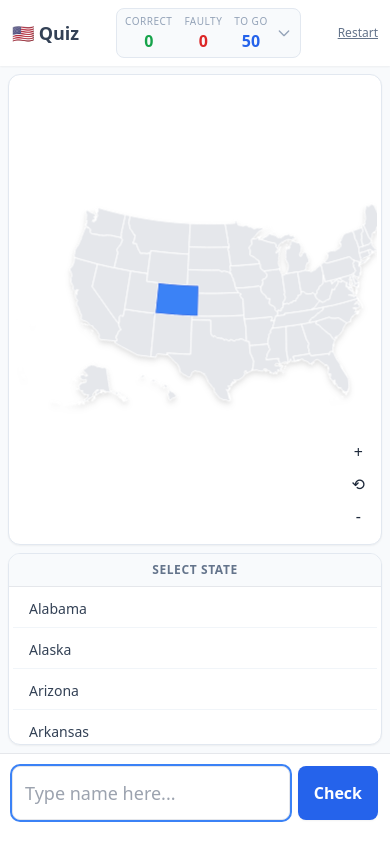
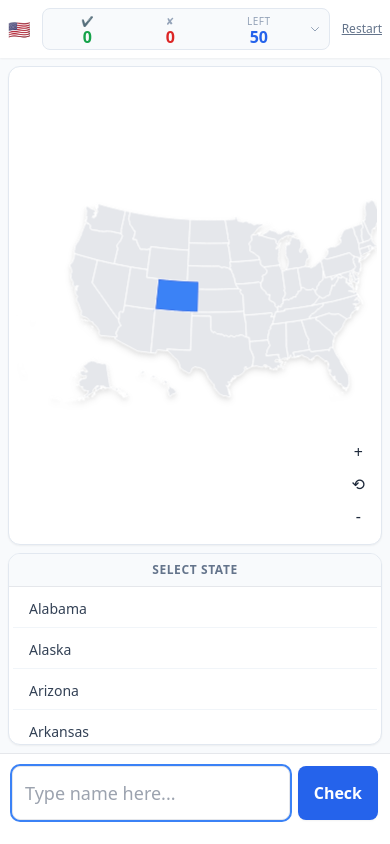
Before and after one commit to sonsinos/map-quizlet, a plain HTML site: page index.html in a window 390 px wide. Drawn offline with nearby package versions, Linux system fonts and the light colour scheme.

Commit message:
ui refacroting

```diff
--- a/index.html
+++ b/index.html
@@ -109,32 +109,37 @@
 
     <!-- Header / Scoreboard -->
     <header class="bg-white shadow-sm z-40 relative">
-        <div class="max-w-6xl mx-auto flex justify-between items-center px-3 py-2 md:py-3 relative z-50 bg-white">
-            <h1 class="text-lg md:text-2xl font-bold text-slate-700">🇺🇸 Quiz</h1>
+        <div class="max-w-6xl mx-auto flex justify-between items-center px-2 py-2 md:py-3 relative z-50 bg-white">
+            <h1 class="text-lg md:text-2xl font-bold text-slate-700 shrink-0 mr-1">
+                🇺🇸<span class="hidden sm:inline"> Quiz</span>
+            </h1>
 
             <!-- Scoreboard / Toggle Button -->
-            <button id="score-toggle" onclick="toggleHistory()" class="flex items-center gap-2 md:gap-4 bg-slate-50 hover:bg-slate-100 border border-slate-200 rounded-lg px-2 py-1 md:px-4 md:py-2 transition-colors group">
-                <div class="flex gap-3 md:gap-6 text-xs md:text-sm font-medium">
+            <button id="score-toggle" onclick="toggleHistory()" class="flex items-center gap-1 md:gap-4 bg-slate-50 hover:bg-slate-100 border border-slate-200 rounded-lg px-2 py-1 md:px-4 md:py-2 transition-colors group flex-grow justify-center max-w-md mx-2">
+                <div class="flex gap-3 md:gap-6 text-xs md:text-sm font-medium w-full justify-around">
                     <div class="flex flex-col items-center">
-                        <span class="text-[10px] text-slate-400 uppercase tracking-wider">Correct</span>
-                        <span id="score-correct" class="text-green-600 font-bold text-base md:text-lg">0</span>
+                        <span class="text-[10px] text-slate-400 uppercase tracking-wider hidden sm:inline">Correct</span>
+                        <span class="text-[10px] text-slate-400 uppercase tracking-wider sm:hidden">✔</span>
+                        <span id="score-correct" class="text-green-600 font-bold text-base md:text-lg leading-none">0</span>
                     </div>
                     <div class="flex flex-col items-center">
-                        <span class="text-[10px] text-slate-400 uppercase tracking-wider">Faulty</span>
-                        <span id="score-wrong" class="text-red-600 font-bold text-base md:text-lg">0</span>
+                        <span class="text-[10px] text-slate-400 uppercase tracking-wider hidden sm:inline">Faulty</span>
+                        <span class="text-[10px] text-slate-400 uppercase tracking-wider sm:hidden">✘</span>
+                        <span id="score-wrong" class="text-red-600 font-bold text-base md:text-lg leading-none">0</span>
                     </div>
                     <div class="flex flex-col items-center">
-                        <span class="text-[10px] text-slate-400 uppercase tracking-wider">To Go</span>
-                        <span id="score-left" class="text-blue-600 font-bold text-base md:text-lg">50</span>
+                        <span class="text-[10px] text-slate-400 uppercase tracking-wider hidden sm:inline">To Go</span>
+                        <span class="text-[10px] text-slate-400 uppercase tracking-wider sm:hidden">Left</span>
+                        <span id="score-left" class="text-blue-600 font-bold text-base md:text-lg leading-none">50</span>
                     </div>
                 </div>
                 <!-- Chevron Icon -->
-                <svg class="chevron w-4 h-4 text-slate-400 group-hover:text-slate-600" fill="none" stroke="currentColor" viewBox="0 0 24 24">
+                <svg class="chevron w-3 h-3 md:w-4 md:h-4 text-slate-400 group-hover:text-slate-600 ml-1 flex-shrink-0" fill="none" stroke="currentColor" viewBox="0 0 24 24">
                     <path stroke-linecap="round" stroke-linejoin="round" stroke-width="2" d="M19 9l-7 7-7-7"></path>
                 </svg>
             </button>
 
-            <button onclick="resetGame()" class="text-xs md:text-sm text-slate-500 hover:text-slate-800 underline">Restart</button>
+            <button onclick="resetGame()" class="text-xs md:text-sm text-slate-500 hover:text-slate-800 underline shrink-0 ml-1">Restart</button>
         </div>
 
         <!-- History Dropdown (Absolute Panel) -->
```
